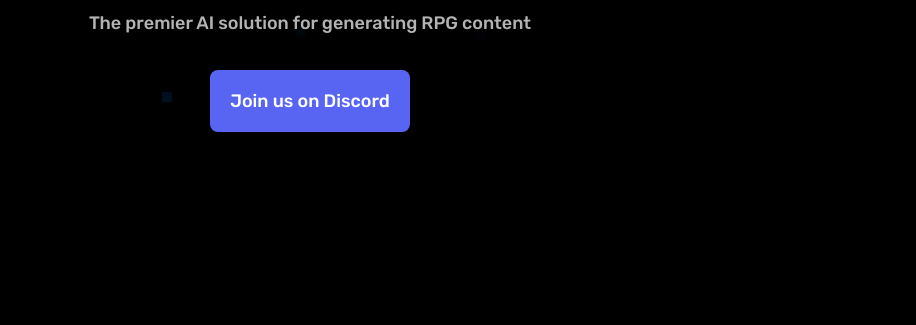
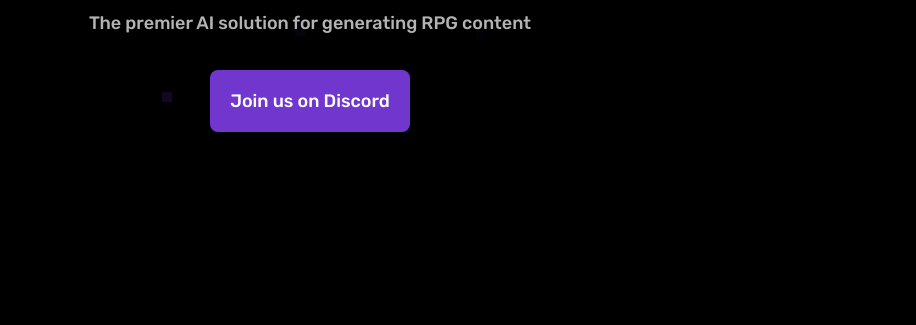
Before and after one commit to mystic-mind-ai/mystic-mind-ai.github.io, a Gatsby site: page / in a window 1280 px wide. Shown: the part 475-800 px from the top of the page, without its empty margins (330-1246 px from the left). Built offline with nearby package versions, Linux system fonts and the light colour scheme; Gatsby itself is replaced by a stand-in of ours; a web font is replaced by a local one.

Commit message:
Styling changes

```diff
--- a/src/components/trails.js
+++ b/src/components/trails.js
@@ -50,7 +50,7 @@
                 if (trails[i].alive) {
                     if (trails[i].life > 0) {
                         if (i < numTrails)
-                            ctx.fillStyle = 'hsla(210, 100%, 20%,' + (
+                            ctx.fillStyle = 'hsla(263, 61%, 29%,' + (
                             trails[i].life / maxLife) + ')';
                         else
                             ctx.fillStyle = 'hsla(30, 70%, 30%,' + (
--- a/src/styles/index.css
+++ b/src/styles/index.css
@@ -4,7 +4,7 @@
 }
 
 .discordButton {
-    background-color: #5865F2;
+    background-color: #7036CE;
     border: none;
     color: white;
     padding: 20px;
```
